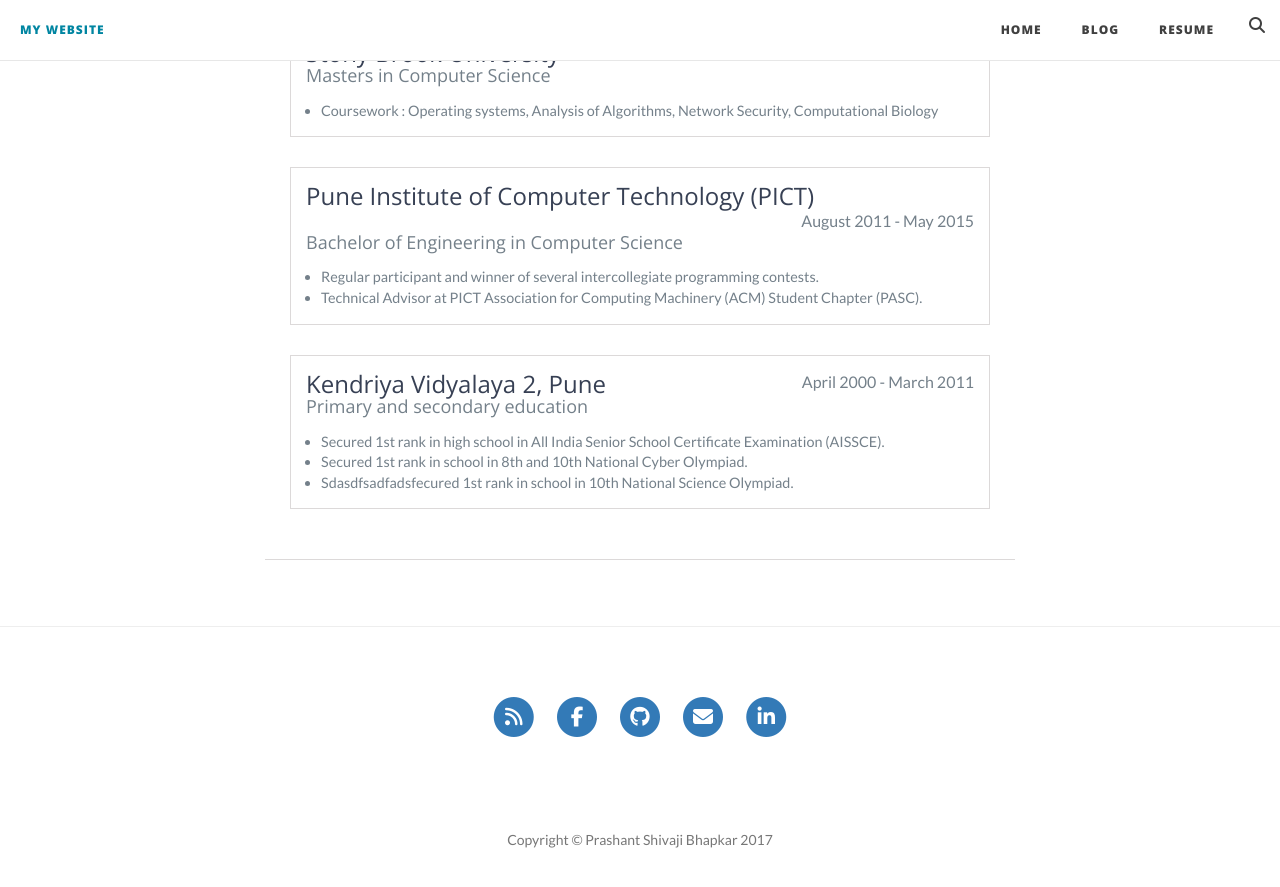
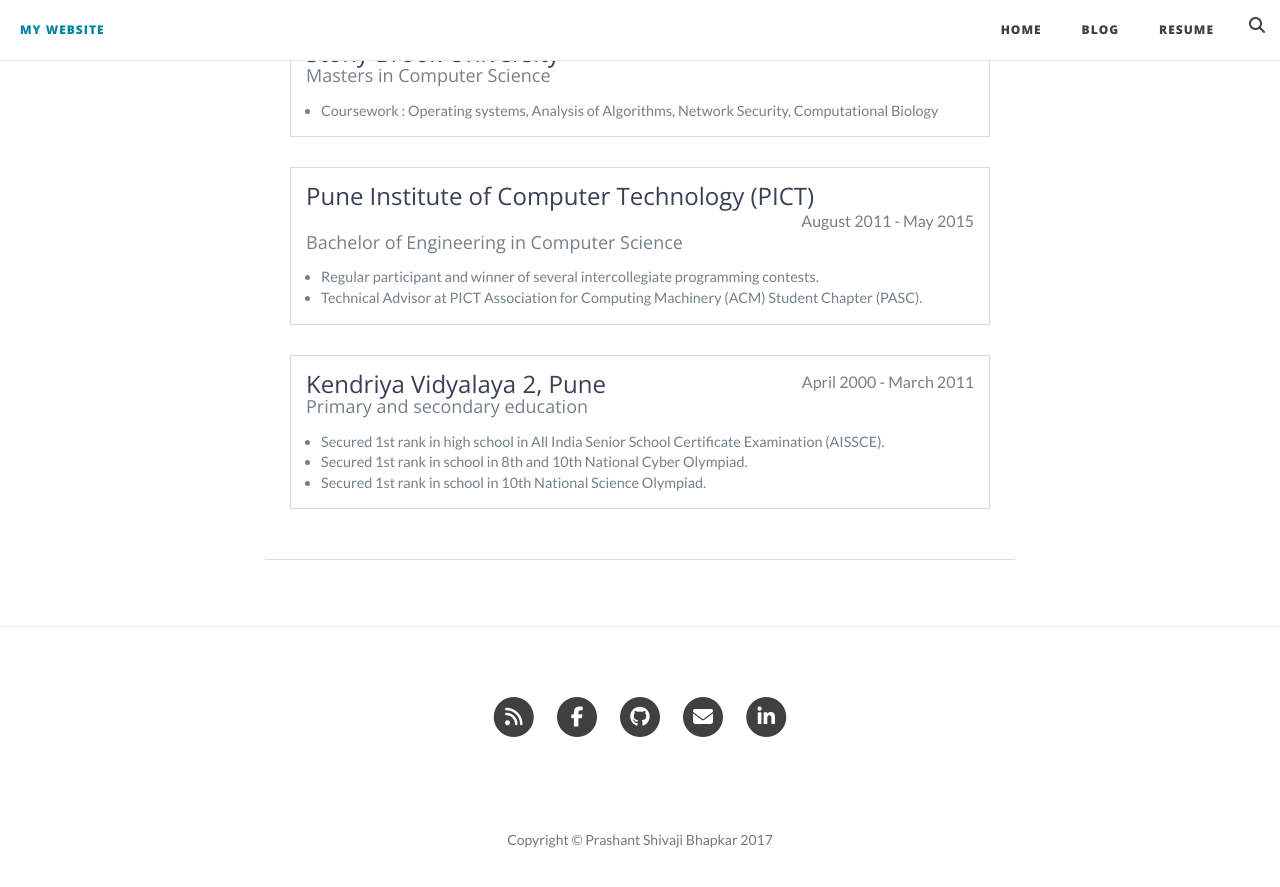
Before and after one commit to PrashantShivajiBhapkar/PrashantShivajiBBhapkar.github.io, a Jekyll site: the page built from index.html, in a window 1280 px wide and 900 px high, scrolled down 2260 px. Shown: the top 887 px of the window. Built offline with Jekyll 4.4.1, drawn with Linux system fonts in a browser that asks for light colours; nearby versions of some CDN libraries; library files that are not in the unit come from our copies.

Commit message:
edited home page content

```diff
--- a/index.html
+++ b/index.html
@@ -15,7 +15,6 @@
 <meta name="viewport" content="width=device-width, initial-scale=1">
 <link href="https://fonts.googleapis.com/css?family=Lato:300,400,700,900" rel="stylesheet">
 <link rel="stylesheet" href="libs/font-awesome/css/font-awesome.min.css">
-<link href="portfolio/css/bootstrap.min.css" rel="stylesheet">
 <link href="portfolio/css/styles.css" rel="stylesheet">
 <!-- About Content -->
 <section id="about">
@@ -172,7 +171,7 @@
                     Secured 1st rank in school in 8th and 10th National Cyber Olympiad.
                 </li>
                 <li>
-                    Sdasdfsadfadsfecured 1st rank in school in 10th National Science Olympiad.
+                    Secured 1st rank in school in 10th National Science Olympiad.
                 </li>
             </ul>
         </div>
```
